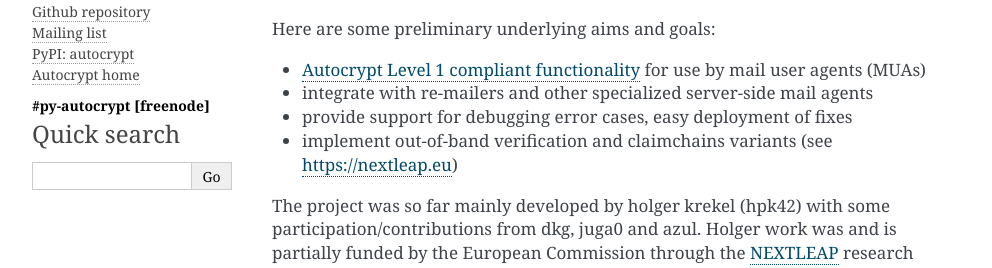
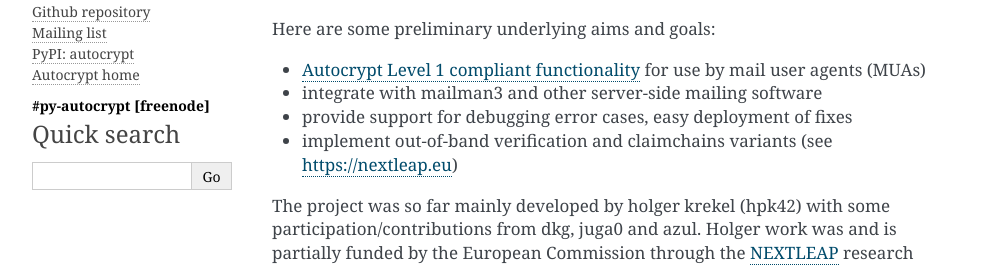
Before and after one commit to hpk42/muacrypt, a Sphinx documentation site: the page built from doc/index.rst, in a window 1280 px wide. Shown: the part 409-677 px from the top of the page, without its empty margins (148-1140 px from the left). Built offline with Sphinx 7.4.7, drawn with Linux system fonts in a browser that asks for light colours; the version number is read from the project's files by our own code.

Commit message:
i thought re-mailer was a common term, simply talking about mailman3 now, also changed #30 title accordingly

```diff
--- a/doc/index.rst
+++ b/doc/index.rst
@@ -18,7 +18,7 @@
 - `Autocrypt Level 1 compliant functionality
   <https://github.com/hpk42/py-autocrypt/milestone/1>`_ for use by mail user agents (MUAs)
 
-- integrate with re-mailers and other specialized server-side mail agents
+- integrate with mailman3 and other server-side mailing software
 
 - provide support for debugging error cases, easy deployment of fixes
 
```
